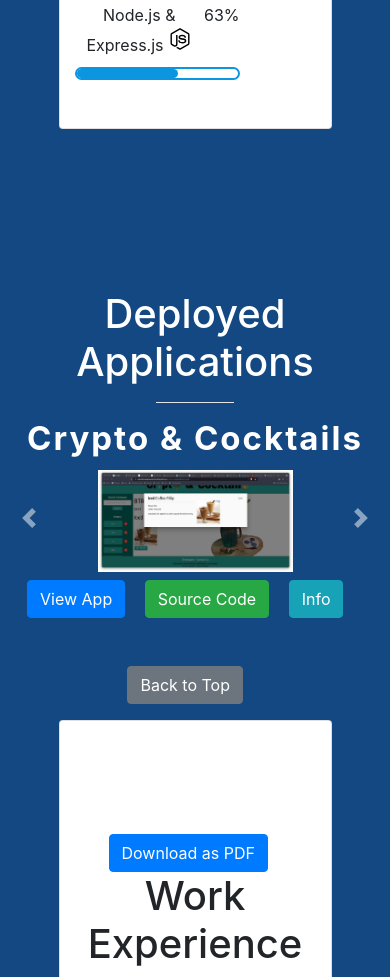
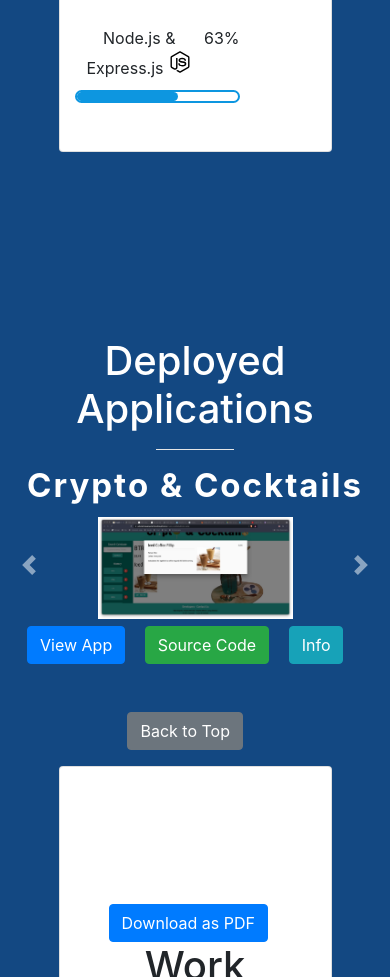
Before and after one commit to PrismaticDevs/Brignola-Portfolio, a plain HTML site: page index.html in a window 390 px wide. Shown: the part 2359-3336 px from the top of the page. Drawn offline with nearby package versions, Linux system fonts and the light colour scheme.

Commit message:
mobile optimized size

```diff
--- a/assets/css/style.css
+++ b/assets/css/style.css
@@ -193,7 +193,7 @@ footer i {
     #about,
     #resume,
     #deployed {
-        padding-top: 29%;
+        padding-top: 35%;
     }
     .flex {
         flex-direction: column;
```
